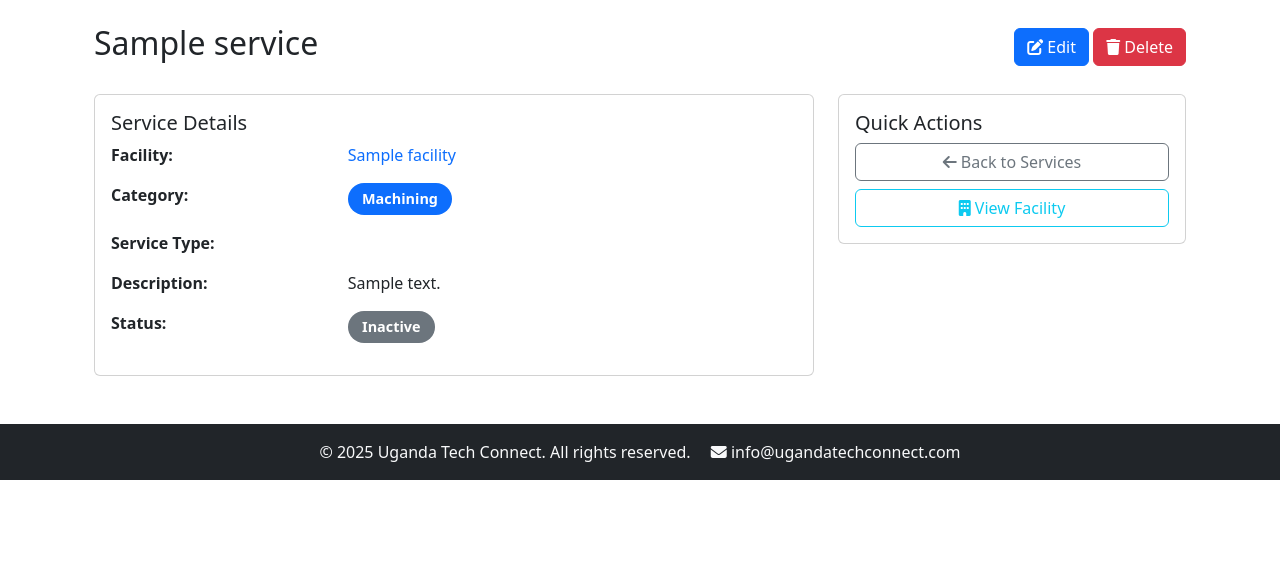
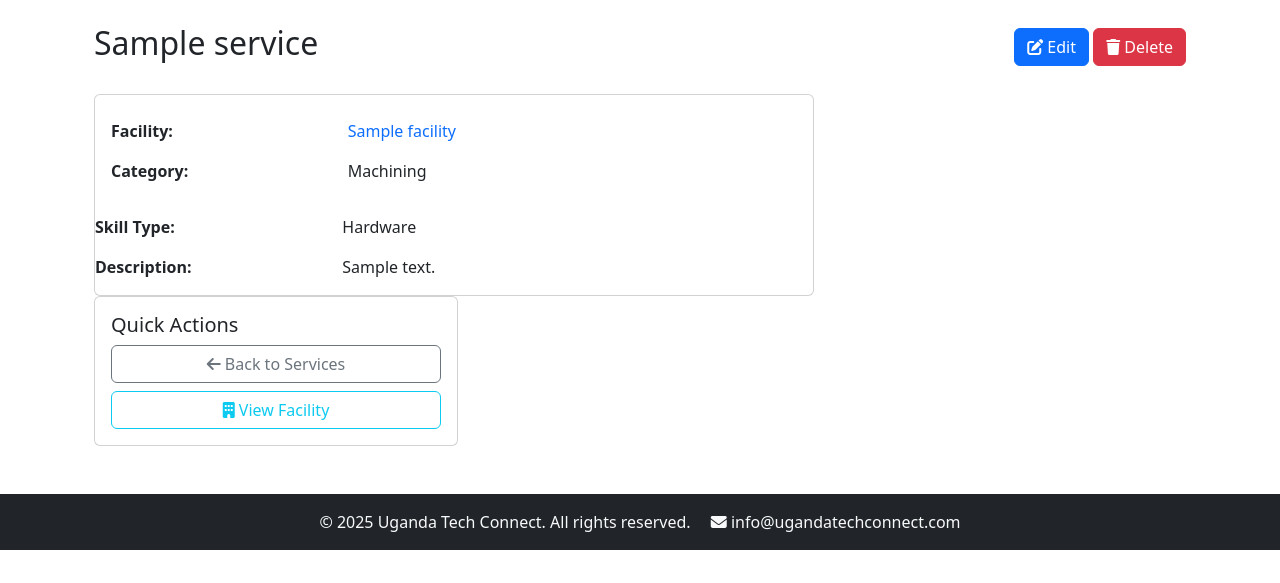
Before and after one commit to LegacyOffice/UgandaTechConnect, a Django app: page /services/00000000-0000-0000-0000-000000000001/ in a window 1280 px wide. Shown: the part 66-649 px from the top of the page. Run offline with Django 5.2, Linux system fonts and the light colour scheme; tables that the repository leaves empty hold one stand-in row (values such as "Sample post").

Commit message:
modified:   ugconnect/core/templates/core/service_detail.html 	modified:   ugconnect/core/templates/core/service_form.html 	modified:   ugconnect/core/templates/core/service_list.html 	modified:   ugconnect/core/urls.py 	modified:   ugconnect/core/views.py

```diff
--- a/ugconnect/core/templates/core/service_detail.html
+++ b/ugconnect/core/templates/core/service_detail.html
@@ -9,7 +9,7 @@
             <div class="d-flex justify-content-between align-items-center mb-4">
                 <h2>{{ service.name }}</h2>
                 <div>
-                    <a href="{% url 'core:service_edit' service.pk %}" class="btn btn-primary">
+                    <a href="{% url 'core:service_update' service.pk %}" class="btn btn-primary">
                         <i class="fa-solid fa-pen-to-square"></i> Edit
                     </a>
                     <a href="{% url 'core:service_delete' service.pk %}" class="btn btn-danger">
@@ -22,7 +22,7 @@
                 <div class="col-md-8">
                     <div class="card">
                         <div class="card-body">
-                            <h5 class="card-title">Service Details</h5>
+                            <h5 class="card-title"><Service class="name"></Service></h5>
 
                             <div class="row mb-3">
                                 <div class="col-sm-4"><strong>Facility:</strong></div>
@@ -32,19 +32,15 @@
                                     </a>
                                 </div>
                             </div>
-
                             <div class="row mb-3">
-                                <div class="col-sm-4"><strong>Category:</strong></div>
-                                <div class="col-sm-8">
-                                    <span class="badge bg-primary">{{ service.get_category_display }}</span>
+                                <div class="col-sm-4" align-items-start><strong>Category:</strong></div>
+                                <div class="col-sm-8">{{ service.get_category_display|default:"N/A" }}</div>
                                 </div>
                             </div>
 
                             <div class="row mb-3">
-                                <div class="col-sm-4"><strong>Service Type:</strong></div>
-                                <div class="col-sm-8">
-                                    <span class="badge bg-info">{{ service.get_service_type_display }}</span>
-                                </div>
+                                <div class="col-sm-4"><strong>Skill Type:</strong></div>
+                                <div class="col-sm-8">{{ service.get_skill_type_display|default:"N/A" }}</div>
                             </div>
 
                             {% if service.description %}
@@ -53,15 +49,6 @@
                                 <div class="col-sm-8">{{ service.description }}</div>
                             </div>
                             {% endif %}
-
-                            <div class="row mb-3">
-                                <div class="col-sm-4"><strong>Status:</strong></div>
-                                <div class="col-sm-8">
-                                    <span class="badge bg-{% if service.is_active %}success{% else %}secondary{% endif %}">
-                                        {% if service.is_active %}Active{% else %}Inactive{% endif %}
-                                    </span>
-                                </div>
-                            </div>
 
                             {% if service.requirements %}
                             <div class="row mb-3">
--- a/ugconnect/core/urls.py
+++ b/ugconnect/core/urls.py
@@ -37,6 +37,6 @@ urlpatterns = [
     path('services/', views.ServiceListView.as_view(), name='service_list'),
     path('services/add/', views.ServiceCreateView.as_view(), name='service_create'),
     path('services/<uuid:pk>/', views.ServiceDetailView.as_view(), name='service_detail'),
-    path('services/<uuid:pk>/edit/', views.ServiceUpdateView.as_view(), name='service_edit'),
+    path('services/<uuid:pk>/update/', views.ServiceUpdateView.as_view(), name='service_update'),
     path('services/<uuid:pk>/delete/', views.ServiceDeleteView.as_view(), name='service_delete'),
 ]
--- a/ugconnect/core/views.py
+++ b/ugconnect/core/views.py
@@ -220,43 +220,31 @@ class ProjectDeleteView(DeleteView):
     success_url = reverse_lazy('project_list')
 
 
-## SERVICE VIEWS ##
+# Service view
 class ServiceListView(ListView):
     model = Service
     template_name = 'core/service_list.html'
     context_object_name = 'services'
 
+    def get_queryset(self):
+        qs = super().get_queryset()
+        search = self.request.GET.get('search', '')
+        facility = self.request.GET.get('facility')
+        category = self.request.GET.get('category')
 
-    def get_queryset(self):
-        queryset = super().get_queryset().select_related('facility')
+        if search:
+            qs = qs.filter(name__icontains=search)
+        if facility:
+            qs = qs.filter(facility__facility_id=facility)
+        if category:
+            qs = qs.filter(category=category)
 
-        # Search functionality
-        search_query = self.request.GET.get('search', '').strip()
-        if search_query:
-            queryset = queryset.filter(name__icontains=search_query)
-
-        # Filter by facility
-        facility_filter = self.request.GET.get('facility')
-        if facility_filter:
-            queryset = queryset.filter(facility_id=facility_filter)
-
-        # Filter by category
-        category_filter = self.request.GET.get('category')
-        if category_filter:
-            queryset = queryset.filter(category=category_filter)
-
-        # Filter by skill type
-        skill_filter = self.request.GET.get('skill')
-        if skill_filter:
-            queryset = queryset.filter(skill_type=skill_filter)
-
-        return queryset
+        return qs
 
     def get_context_data(self, **kwargs):
         context = super().get_context_data(**kwargs)
-        context['facilities'] = Facility.objects.all().order_by('name')
-        context['categories'] = dict(Service.CATEGORY_CHOICES)
-        context['skill_types'] = dict(Service.SKILL_TYPE_CHOICES)
+        context['facilities'] = Facility.objects.all()
+        context['service_categories'] = Service.CATEGORY_CHOICES  # your model choices
         return context
 
 
@@ -273,8 +261,10 @@ class ServiceCreateView(CreateView):
     model = Service
     fields = ['facility', 'name', 'description', 'category', 'skill_type', 'operating_hours']
     template_name = 'core/service_form.html'
-    success_url = reverse_lazy('core:service_list')
 
+    def get_success_url(self):
+        # Redirect to the detail page of the newly created service
+        return reverse_lazy('core:service_detail', kwargs={'pk': self.object.pk})
 
 class ServiceUpdateView(UpdateView):
     model = Service
@@ -282,11 +272,11 @@ class ServiceUpdateView(UpdateView):
     template_name = 'core/service_form.html'
 
     def get_success_url(self):
-        return reverse_lazy('core:service_list', kwargs={'pk': self.object.pk})
+        return reverse_lazy('core:service_detail', kwargs={'pk': self.object.pk})
 
 
 class ServiceDeleteView(DeleteView):
     model = Service
     template_name = 'core/service_confirm_delete.html'
     context_object_name = 'service'
-    success_url = reverse_lazy('core:service_detail')
+    success_url = reverse_lazy('core:service_list')
```
Also changed, not shown: ugconnect/core/templates/core/service_form.html (+6 -6 lines), ugconnect/core/templates/core/service_list.html (+6 -5 lines).
